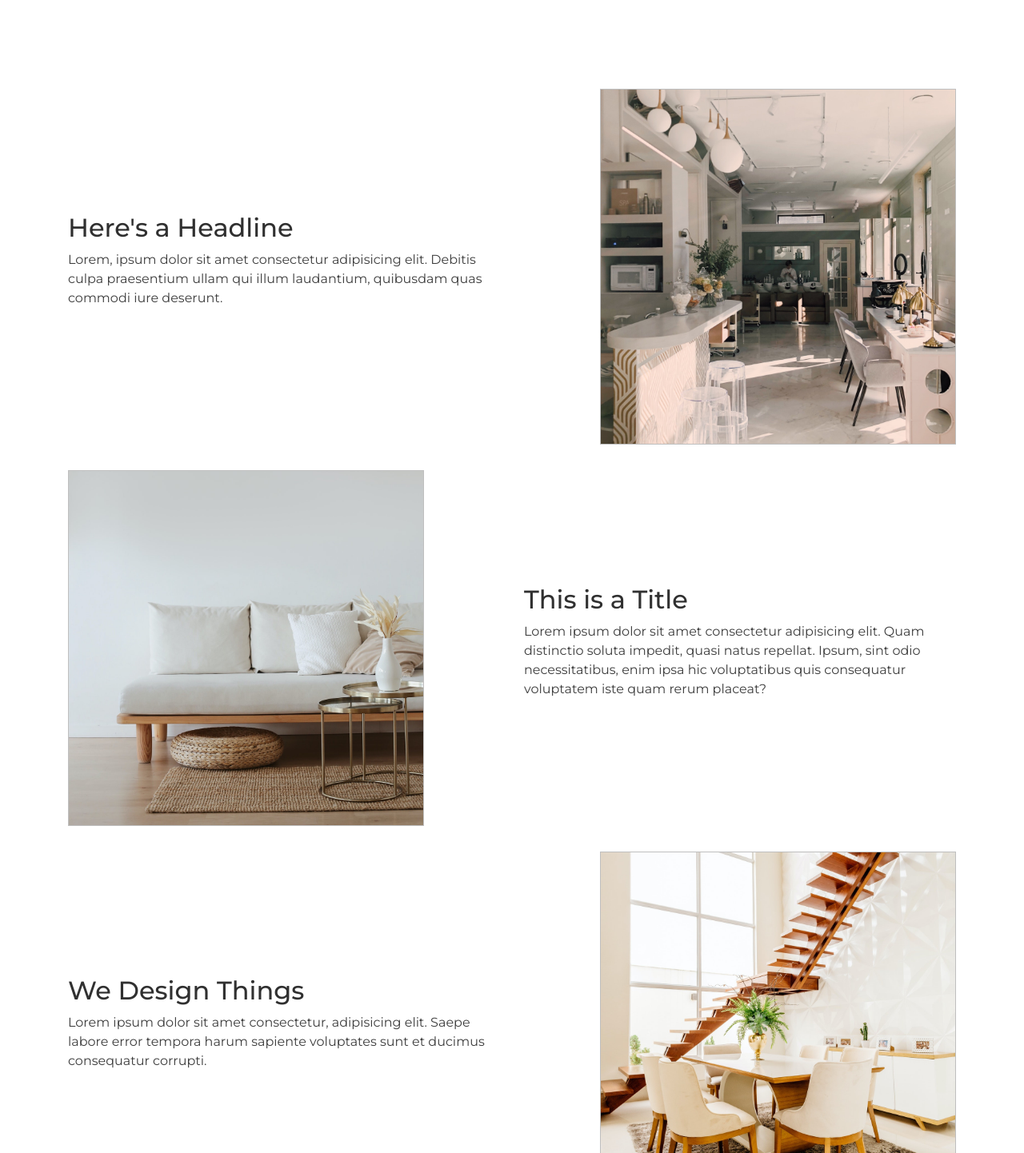
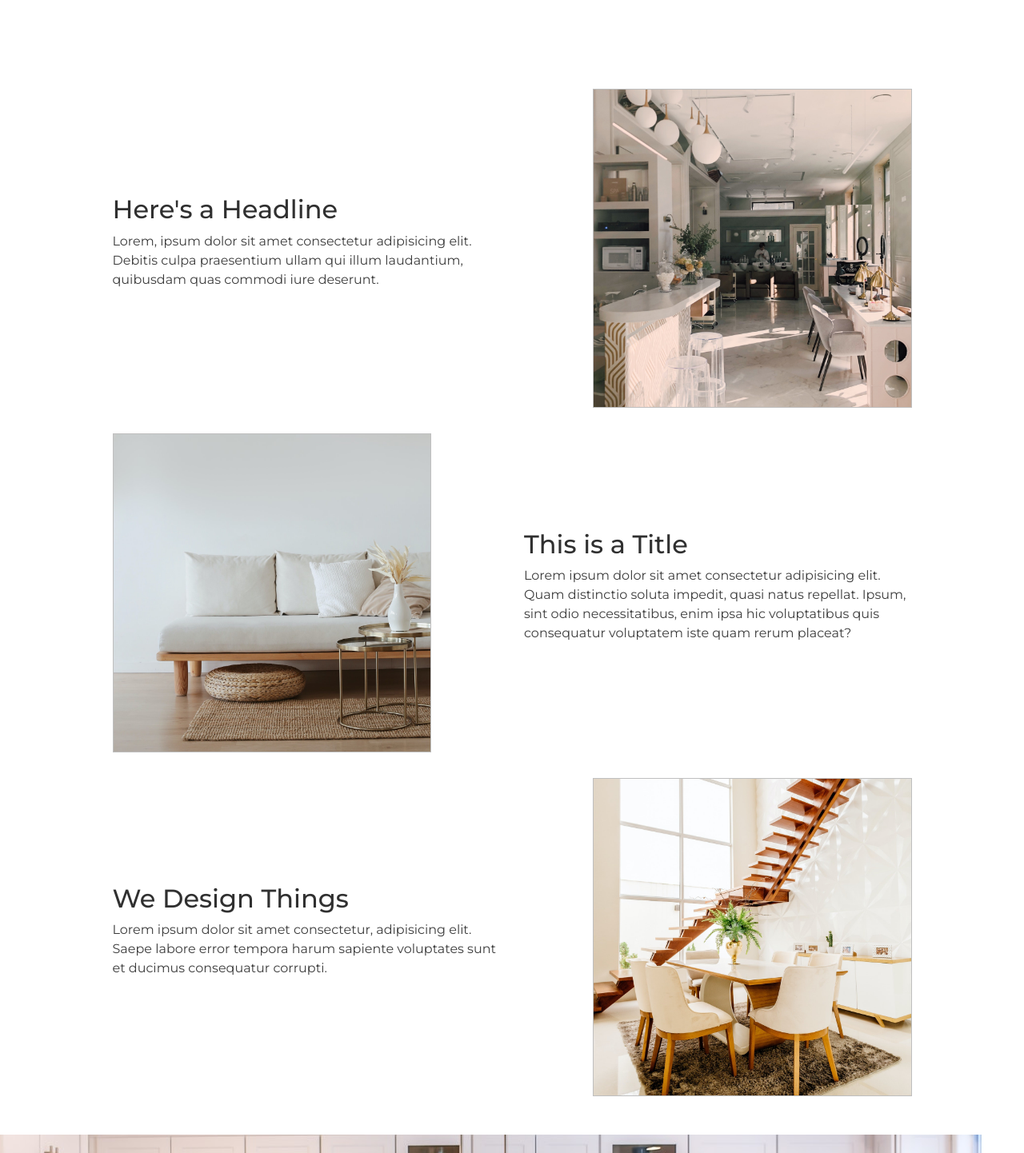
Before and after one commit to mdverity/interior-design-landing, a React (Create React App) app: page / in a window 1280 px wide. Shown: the part 708-2150 px from the top of the page at 80% size. Built offline with nearby package versions, Linux system fonts and the light colour scheme; no server answers.

Commit message:
added scroll transitions for sections.

```diff
--- a/package.json
+++ b/package.json
@@ -8,10 +8,12 @@
     "@testing-library/user-event": "^12.8.3",
     "bootstrap": "^4.6.0",
     "dotenv": "^8.2.0",
+    "framer-motion": "^4.1.2",
     "react": "^17.0.2",
     "react-bootstrap": "^1.5.2",
     "react-dom": "^17.0.2",
     "react-icons": "^4.2.0",
+    "react-intersection-observer": "^8.31.0",
     "react-router-dom": "^5.2.0",
     "react-scripts": "4.0.3",
     "react-scroll": "^1.8.2",
--- a/src/components/Contact.js
+++ b/src/components/Contact.js
@@ -1,10 +1,38 @@
-import React from 'react'
+import React, { useEffect } from 'react'
 import { Form, Button, Row, Col, Container } from 'react-bootstrap'
 import styled from 'styled-components'
 import contactImg from '../assets/images/contact.jpg'
 import useForm from '../hooks/useForm'
+import { motion, useAnimation } from 'framer-motion'
+import { useInView } from 'react-intersection-observer'
 
 const Contact = () => {
+  const animOne = useAnimation()
+
+  const animTwo = useAnimation()
+
+  const [formRef, formView] = useInView({
+    triggerOnce: true,
+    rootMargin: '-150px',
+  })
+
+  const [mapRef, mapView] = useInView({
+    triggerOnce: true,
+    rootMargin: '0px',
+  })
+
+  useEffect(() => {
+    if (formView) {
+      animOne.start('visible')
+    }
+  }, [animOne, formView])
+
+  useEffect(() => {
+    if (mapView) {
+      animTwo.start('visible')
+    }
+  }, [animTwo, mapView])
+
   const { handleChange, values, handleSubmit } = useForm()
 
   const { REACT_APP_GMAPS_KEY } = process.env
@@ -29,9 +57,37 @@ const Contact = () => {
       </Row>
       <Row>
         <Col md={7} className='m-auto'>
+          <motion.div
+            id='showcase'
+            ref={formRef}
+            animate={animOne}
+            initial='hidden'
+            variants={{
+              visible: {
+                opacity: 1,
+                x: 0,
+                transition: { duration: 1.2, ease: [0.6, 0.05, -0.01, 0.9] },
+              },
+              hidden: { opacity: 0, x: -150 },
+            }}
+          >
             <ContactImage src={contactImg} alt='contact' />
+          </motion.div>
         </Col>
         <Col md={5} className='m-md-auto mt-2'>
+          <motion.div
+            ref={formRef}
+            animate={animOne}
+            initial='hidden'
+            variants={{
+              visible: {
+                opacity: 1,
+                x: 0,
+                transition: { duration: 1.2, ease: [0.6, 0.05, -0.01, 0.9] },
+              },
+              hidden: { opacity: 0, x: 150 },
+            }}
+          >
             {/* <Card className='p-2' bg='light'> */}
             <Form name='contact' data-netlify='true' onSubmit={handleSubmit}>
               <Form.Group className='d-flex flex-column' controlId='formEmail'>
@@ -116,26 +172,53 @@ const Contact = () => {
                   />
                 </div>
               </Form.Group>
-            <Button className='w-100 mx-auto my-2' variant='dark' type='submit'>
+              <Button
+                className='w-100 mx-auto my-2'
+                variant='dark'
+                type='submit'
+              >
                 Submit
               </Button>
             </Form>
 
             {/* </Card> */}
+          </motion.div>
         </Col>
       </Row>
-      <div style={{ display: 'grid', placeItems: 'center', marginTop: '4rem' }}>
+      <motion.div
+        ref={mapRef}
+        animate={animTwo}
+        initial='hidden'
+        variants={{
+          visible: {
+            opacity: 1,
+            y: 0,
+            transition: { duration: 1.2, ease: [0.6, 0.05, -0.01, 0.9] },
+          },
+          hidden: { opacity: 0, y: 150 },
+        }}
+        style={{
+          display: 'grid',
+          placeItems: 'center',
+          marginTop: '4rem',
+          height: '400px',
+        }}
+      >
         <iframe
           title='google-maps'
-          width='600'
-          height='400'
           loading='lazy'
-          style={{ border: '1px solid rgba(100,100,100,0.5)' }}
+          style={{
+            border: '1px solid rgba(100,100,100,0.5)',
+            maxWidth: '600px',
+            maxHeight: '400px',
+            width: '100%',
+            height: '100%',
+          }}
           allowFullScreen
           className='mx-auto'
           src={gMapsAPI}
         ></iframe>
-      </div>
+      </motion.div>
     </Container>
   )
 }
--- a/src/components/Showcase.js
+++ b/src/components/Showcase.js
@@ -1,13 +1,70 @@
-import React from 'react'
+import React, { useEffect } from 'react'
 import { Container, Row, Col } from 'react-bootstrap'
 import products1 from '../assets/images/products1small.jpg'
 import products2 from '../assets/images/products2small.jpg'
 import products3 from '../assets/images/products3small.jpg'
 import styled from 'styled-components'
+import { motion, useAnimation } from 'framer-motion'
+import { useInView } from 'react-intersection-observer'
 
 const Showcase = () => {
+  const animation1 = useAnimation()
+
+  const animation2 = useAnimation()
+
+  const animation3 = useAnimation()
+
+  const [itemOne, itemOneView] = useInView({
+    triggerOnce: true,
+    rootMargin: '150px',
+  })
+
+  const [itemTwo, itemTwoView] = useInView({
+    triggerOnce: true,
+    rootMargin: '150px',
+  })
+
+  const [itemThree, itemThreeView] = useInView({
+    triggerOnce: true,
+    rootMargin: '150px',
+  })
+
+  useEffect(() => {
+    if (itemOneView) {
+      animation1.start('visible')
+    }
+  }, [animation1, itemOneView])
+
+  useEffect(() => {
+    if (itemTwoView) {
+      animation2.start('visible')
+    }
+  }, [animation2, itemTwoView])
+
+  useEffect(() => {
+    if (itemThreeView) {
+      animation3.start('visible')
+    }
+  }, [animation3, itemThreeView])
+
   return (
     <Container id='showcase'>
+      <motion.div
+        id='showcase'
+        ref={itemOne}
+        animate={animation1}
+        initial='hidden'
+        variants={{
+          visible: {
+            opacity: 1,
+            y: 0,
+            transition: { duration: 1.2, ease: [0.6, 0.05, -0.01, 0.9] },
+          },
+          hidden: { opacity: 0, y: 150 },
+        }}
+        className='mx-auto'
+        style={{ width: '90%' }}
+      >
         <Row>
           <Col md={5} className='d-flex order-md-last'>
             <ProductImage src={products1} className='ml-auto' alt='product1' />
@@ -23,14 +80,31 @@ const Showcase = () => {
                 Here's a Headline
               </h2>
               <p variant='p' style={{ color: '#3d3d3d' }}>
-              Lorem, ipsum dolor sit amet consectetur adipisicing elit. Debitis
-              culpa praesentium ullam qui illum laudantium, quibusdam quas
-              commodi iure deserunt.
+                Lorem, ipsum dolor sit amet consectetur adipisicing elit.
+                Debitis culpa praesentium ullam qui illum laudantium, quibusdam
+                quas commodi iure deserunt.
               </p>
             </div>
           </Col>
         </Row>
+      </motion.div>
       <SpacerSM />
+      <motion.div
+        id='showcase'
+        ref={itemTwo}
+        animate={animation2}
+        initial='hidden'
+        variants={{
+          visible: {
+            opacity: 1,
+            y: 0,
+            transition: { duration: 1.2, ease: [0.6, 0.05, -0.01, 0.9] },
+          },
+          hidden: { opacity: 0, y: 150 },
+        }}
+        className='mx-auto'
+        style={{ width: '90%' }}
+      >
         <Row>
           <Col md={5} className='order-md-first'>
             <ProductImage src={products2} alt='product2' />
@@ -47,14 +121,31 @@ const Showcase = () => {
               </h2>
               <p variant='p' style={{ color: '#3d3d3d' }}>
                 Lorem ipsum dolor sit amet consectetur adipisicing elit. Quam
-              distinctio soluta impedit, quasi natus repellat. Ipsum, sint odio
-              necessitatibus, enim ipsa hic voluptatibus quis consequatur
+                distinctio soluta impedit, quasi natus repellat. Ipsum, sint
+                odio necessitatibus, enim ipsa hic voluptatibus quis consequatur
                 voluptatem iste quam rerum placeat?
               </p>
             </div>
           </Col>
         </Row>
+      </motion.div>
       <SpacerSM />
+      <motion.div
+        id='showcase'
+        ref={itemThree}
+        animate={animation3}
+        initial='hidden'
+        variants={{
+          visible: {
+            opacity: 1,
+            y: 0,
+            transition: { duration: 1.2, ease: [0.6, 0.05, -0.01, 0.9] },
+          },
+          hidden: { opacity: 0, y: 150 },
+        }}
+        className='mx-auto'
+        style={{ width: '90%' }}
+      >
         <Row>
           <Col md={5} className='d-flex order-md-last'>
             <ProductImage src={products3} className='ml-auto' alt='product1' />
@@ -77,6 +168,7 @@ const Showcase = () => {
             </div>
           </Col>
         </Row>
+      </motion.div>
     </Container>
   )
 }
```
Also changed, not shown: 1 other file (tests, documents, lock files or other folders). Lines whose indentation alone changed are shown as unchanged.
